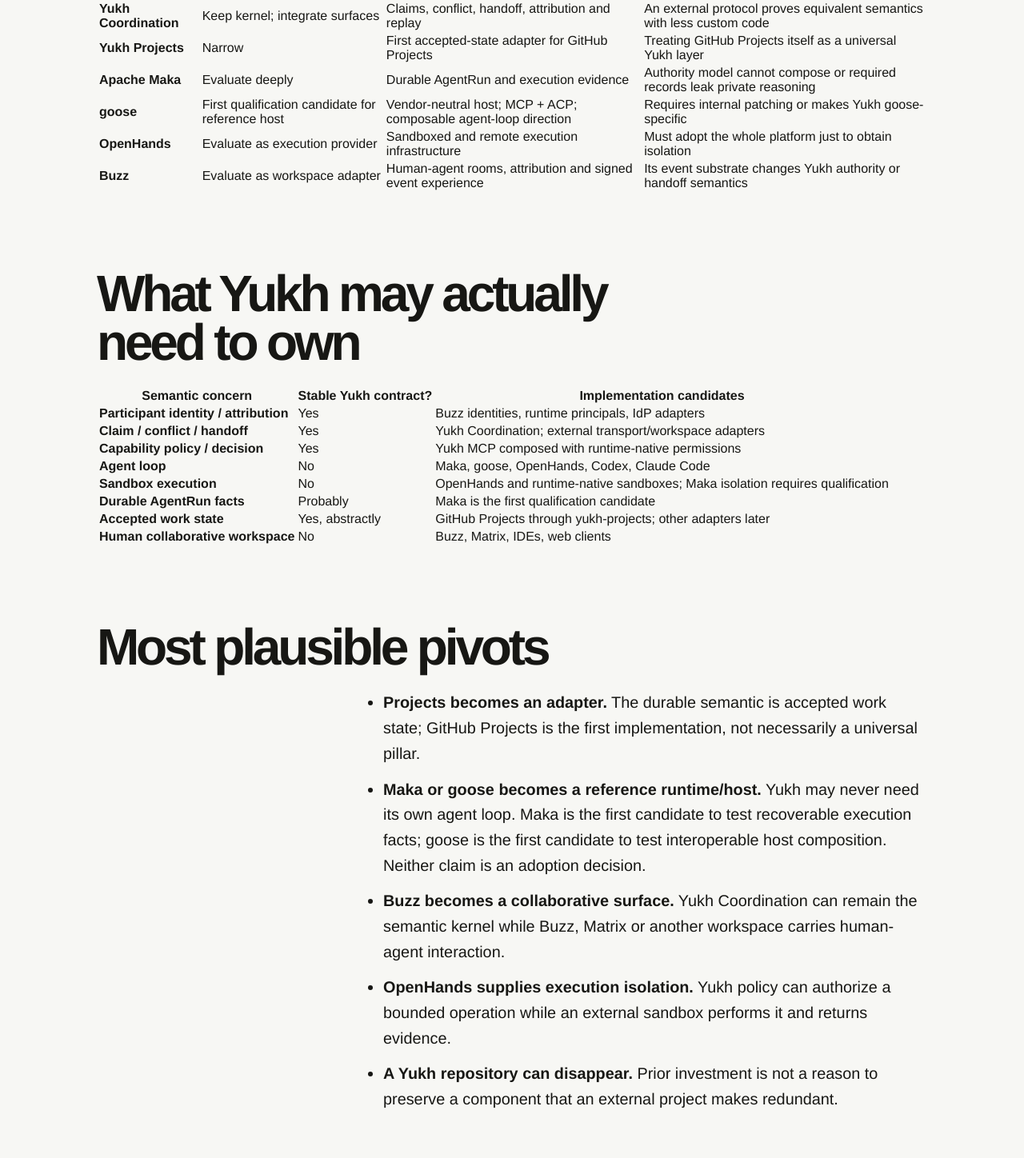
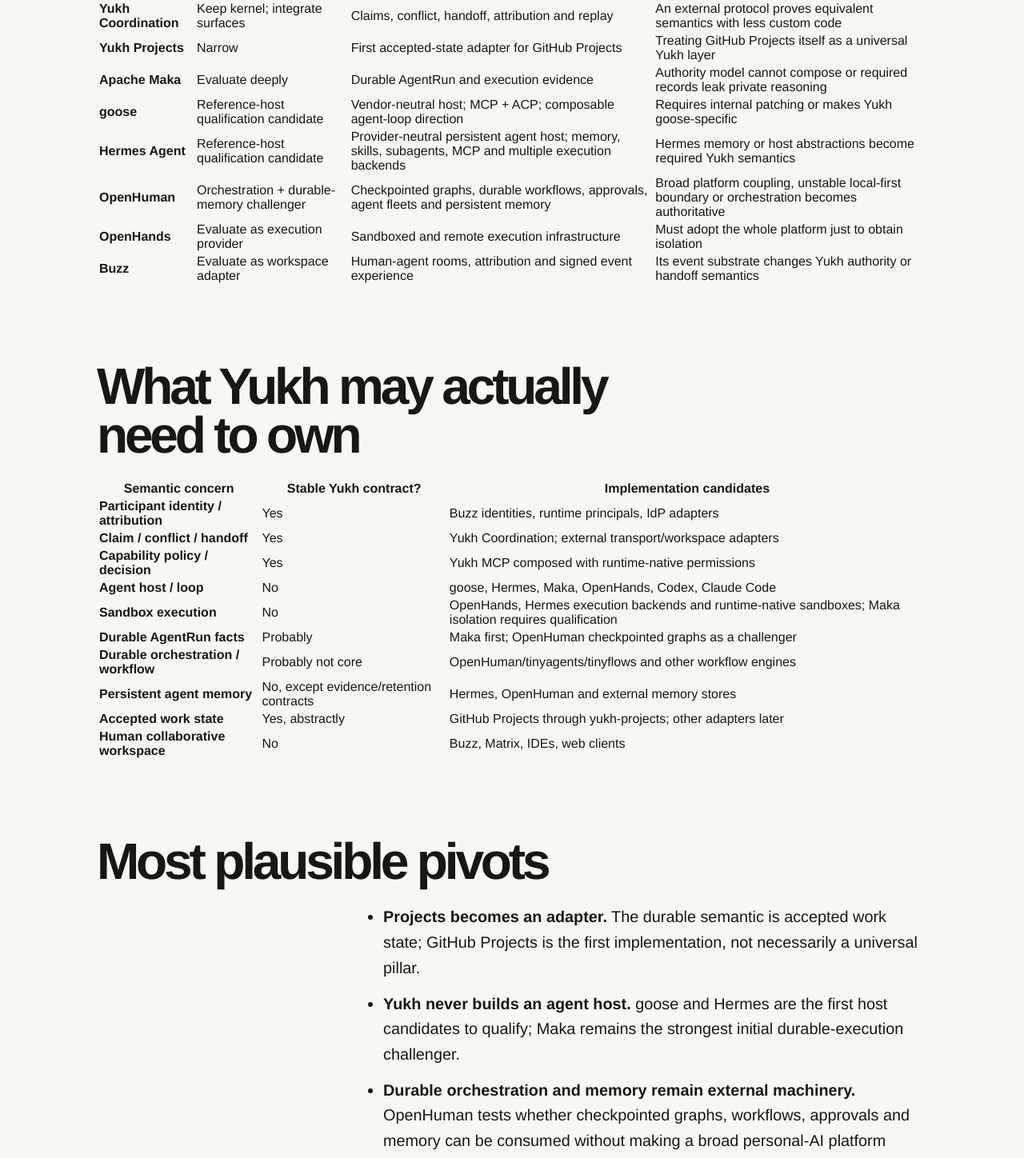
Before and after one commit to nomed/nomed.github.io, a Next.js app: page /landscape in a window 1280 px wide. Shown: the part 1853-3301 px from the top of the page at 80% size. Built offline with nearby package versions, Linux system fonts and the light colour scheme.

Commit message:
docs: add OpenHuman and Hermes to agent landscape

```diff
--- a/app/landscape/page.tsx
+++ b/app/landscape/page.tsx
@@ -4,7 +4,7 @@
 
 export const metadata: Metadata = {
   title: "Agent systems landscape — Nomed",
-  description: "A dated, non-binding assessment of Yukh, Maka, goose, OpenHands, Buzz and agent interoperability boundaries.",
+  description: "A dated, non-binding assessment of Yukh and current agent runtimes, workspaces, orchestration systems and interoperability boundaries.",
 };
 
 const candidates = [
@@ -12,7 +12,9 @@
   ["Yukh Coordination", "Keep kernel; integrate surfaces", "Claims, conflict, handoff, attribution and replay", "An external protocol proves equivalent semantics with less custom code"],
   ["Yukh Projects", "Narrow", "First accepted-state adapter for GitHub Projects", "Treating GitHub Projects itself as a universal Yukh layer"],
   ["Apache Maka", "Evaluate deeply", "Durable AgentRun and execution evidence", "Authority model cannot compose or required records leak private reasoning"],
-  ["goose", "First qualification candidate for reference host", "Vendor-neutral host; MCP + ACP; composable agent-loop direction", "Requires internal patching or makes Yukh goose-specific"],
+  ["goose", "Reference-host qualification candidate", "Vendor-neutral host; MCP + ACP; composable agent-loop direction", "Requires internal patching or makes Yukh goose-specific"],
+  ["Hermes Agent", "Reference-host qualification candidate", "Provider-neutral persistent agent host; memory, skills, subagents, MCP and multiple execution backends", "Hermes memory or host abstractions become required Yukh semantics"],
+  ["OpenHuman", "Orchestration + durable-memory challenger", "Checkpointed graphs, durable workflows, approvals, agent fleets and persistent memory", "Broad platform coupling, unstable local-first boundary or orchestration becomes authoritative"],
   ["OpenHands", "Evaluate as execution provider", "Sandboxed and remote execution infrastructure", "Must adopt the whole platform just to obtain isolation"],
   ["Buzz", "Evaluate as workspace adapter", "Human-agent rooms, attribution and signed event experience", "Its event substrate changes Yukh authority or handoff semantics"],
 ];
@@ -21,9 +23,11 @@
   ["Participant identity / attribution", "Yes", "Buzz identities, runtime principals, IdP adapters"],
   ["Claim / conflict / handoff", "Yes", "Yukh Coordination; external transport/workspace adapters"],
   ["Capability policy / decision", "Yes", "Yukh MCP composed with runtime-native permissions"],
-  ["Agent loop", "No", "Maka, goose, OpenHands, Codex, Claude Code"],
-  ["Sandbox execution", "No", "OpenHands and runtime-native sandboxes; Maka isolation requires qualification"],
-  ["Durable AgentRun facts", "Probably", "Maka is the first qualification candidate"],
+  ["Agent host / loop", "No", "goose, Hermes, Maka, OpenHands, Codex, Claude Code"],
+  ["Sandbox execution", "No", "OpenHands, Hermes execution backends and runtime-native sandboxes; Maka isolation requires qualification"],
+  ["Durable AgentRun facts", "Probably", "Maka first; OpenHuman checkpointed graphs as a challenger"],
+  ["Durable orchestration / workflow", "Probably not core", "OpenHuman/tinyagents/tinyflows and other workflow engines"],
+  ["Persistent agent memory", "No, except evidence/retention contracts", "Hermes, OpenHuman and external memory stores"],
   ["Accepted work state", "Yes, abstractly", "GitHub Projects through yukh-projects; other adapters later"],
   ["Human collaborative workspace", "No", "Buzz, Matrix, IDEs, web clients"],
 ];
@@ -40,7 +44,7 @@
       <p><strong>Research status / observed 24 August 2026.</strong> This page is not an adoption decision and does not supersede accepted RFCs. External projects move quickly; every material decision requires fresh qualification.</p>
 
       <h2>The architectural test</h2>
-      <p>The working hypothesis is that Yukh should own only the governance and interoperability semantics that must survive a change of model, runtime, workspace or vendor. Agent loops, sandboxes and human interfaces should be reused when an external implementation preserves those semantics better than custom code.</p>
+      <p>The working hypothesis is that Yukh should own only the governance and interoperability semantics that must survive a change of model, runtime, workspace or vendor. Agent hosts, loops, sandboxes, workflow engines, memory systems and human interfaces should be reused when an external implementation preserves those semantics better than custom code.</p>
 
       <h2>How to read the assessment</h2>
       <p>Postures are qualification priorities, not product rankings. Claims are based on public material observed on the date above; roadmap capabilities are treated as hypotheses until available through a released or otherwise testable public seam.</p>
@@ -68,19 +72,21 @@
       <h2>Most plausible pivots</h2>
       <ul>
         <li><strong>Projects becomes an adapter.</strong> The durable semantic is accepted work state; GitHub Projects is the first implementation, not necessarily a universal pillar.</li>
-        <li><strong>Maka or goose becomes a reference runtime/host.</strong> Yukh may never need its own agent loop. Maka is the first candidate to test recoverable execution facts; goose is the first candidate to test interoperable host composition. Neither claim is an adoption decision.</li>
+        <li><strong>Yukh never builds an agent host.</strong> goose and Hermes are the first host candidates to qualify; Maka remains the strongest initial durable-execution challenger.</li>
+        <li><strong>Durable orchestration and memory remain external machinery.</strong> OpenHuman tests whether checkpointed graphs, workflows, approvals and memory can be consumed without making a broad personal-AI platform authoritative.</li>
         <li><strong>Buzz becomes a collaborative surface.</strong> Yukh Coordination can remain the semantic kernel while Buzz, Matrix or another workspace carries human-agent interaction.</li>
         <li><strong>OpenHands supplies execution isolation.</strong> Yukh policy can authorize a bounded operation while an external sandbox performs it and returns evidence.</li>
         <li><strong>A Yukh repository can disappear.</strong> Prior investment is not a reason to preserve a component that an external project makes redundant.</li>
       </ul>
 
-      <h2>Qualification order</h2>
+      <h2>Qualification tracks</h2>
       <ol>
-        <li>goose compatibility spike: can Yukh integrate without owning the agent loop?</li>
-        <li>Maka AgentRun mapping: can durable execution facts become vendor-neutral evidence?</li>
-        <li>Buzz coordination mapping: can rooms and identity preserve Yukh handoff and authority boundaries?</li>
-        <li>OpenHands execution-provider spike: can a Yukh capability be executed in an external sandbox with verifiable evidence?</li>
-        <li>Re-evaluate yukh-projects as the GitHub adapter for an abstract accepted-work-state contract.</li>
+        <li><strong>Agent host:</strong> compare goose and Hermes against the same Yukh participant, capability and evidence seam.</li>
+        <li><strong>Durable execution:</strong> map Maka AgentRun semantics and compare them with checkpointed execution from OpenHuman.</li>
+        <li><strong>Orchestration + memory:</strong> test OpenHuman as an external workflow/memory system without granting it Yukh authority.</li>
+        <li><strong>Workspace:</strong> map Buzz rooms and identities onto Yukh Coordination without semantic loss.</li>
+        <li><strong>Execution isolation:</strong> execute one bounded Yukh capability through OpenHands and return correlated evidence.</li>
+        <li><strong>Accepted state:</strong> re-evaluate yukh-projects as the GitHub adapter for an abstract accepted-work-state contract.</li>
       </ol>
 
       <p>The full evidence, comparison matrices, upside and disqualifying conditions live in the dated research record governed by issue #56.</p>
```
